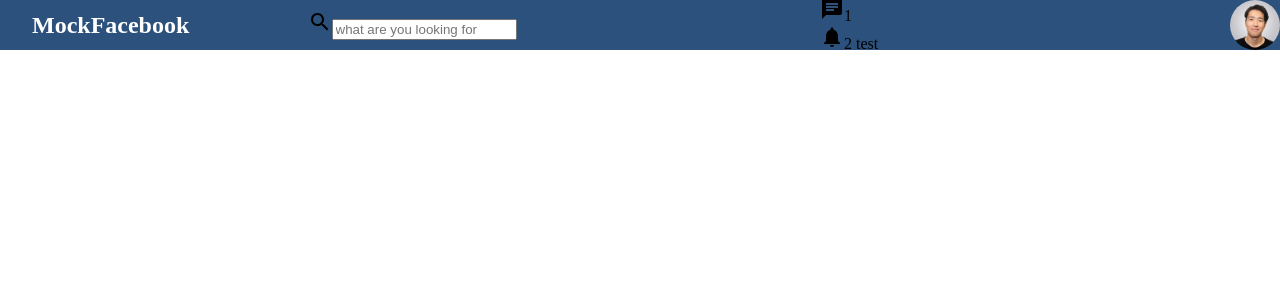
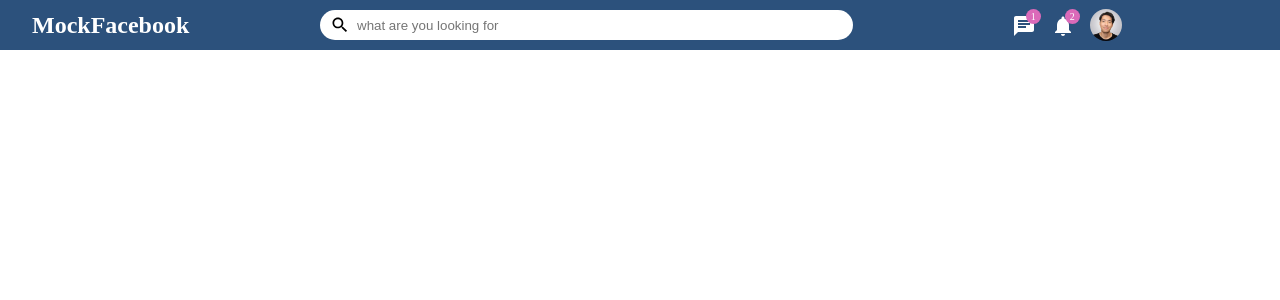
Before and after one commit to TomokiYoshizawa/MockFacebook-client, a React (Vite) app: page / in a window 1280 px wide. Shown: the top 300 px of the page. Built offline with nearby package versions, Linux system fonts and the light colour scheme.

Commit message:
add more stylings on Topbar compoent

```diff
--- a/src/components/Topbar/Topbar.jsx
+++ b/src/components/Topbar/Topbar.jsx
@@ -14,7 +14,7 @@ function Topbar() {
           <span className="topbar__logo">MockFacebook</span>
         </div>
         <div className="topbar__box-center">
-          <div className="topbar__searchbar">
+          <div className="topbar__box-searchbar">
             <SearchIcon className="topbar__search-icon " />
             <input
               type="text"
@@ -24,14 +24,14 @@ function Topbar() {
           </div>
         </div>
         <div className="topbar__box-right">
+          <div className="topbar__icon-box">
             <div className="topbar__icon-item">
               <ChatIcon className="topbar__icon-logo" />
-            <span className="topbar__icon-number">1</span>
+              <span className="topbar__icon-badge">1</span>
             </div>
             <div className="topbar__icon-item">
               <NotificationsIcon className="topbar__icon-logo" />
-            <span className="topbar__icon-number">2 test</span>
-          </div>
+              <span className="topbar__icon-badge">2</span>
             </div>
             <img
               src="../../../public/assets/person/Tomoki's-profile.jpg"
@@ -40,6 +40,8 @@ function Topbar() {
             />
           </div>
         </div>
+      </div>
+    </div>
   );
 }
 
--- a/src/components/Topbar/Topbar.scss
+++ b/src/components/Topbar/Topbar.scss
@@ -5,6 +5,8 @@
 .topbar {
   &__container {
     background-color: $colour-mockFacebook-primary;
+    padding: 10px;
+    @include tablet {
       height: 50px;
       width: 100%;
       display: flex;
@@ -12,9 +14,15 @@
       position: sticky;
       top: 0;
       z-index: 100;
+      padding: 0;
+    }
   }
   &__box-left {
     flex: 3;
+    text-align: center;
+    @include tablet {
+      text-align: left;
+    }
   }
   &__logo {
     font-size: 24px;
@@ -22,15 +30,67 @@
     font-weight: bold;
     margin-left: 32px;
   }
+
   &__box-center {
     flex: 5;
   }
+  &__box-searchbar {
+    width: 100%;
+    height: 30px;
+    margin: 0;
+    display: flex;
+    align-items: center;
+    border-radius: 25px;
+    background-color: $colour-mockFacebook-primary-background;
+  }
+  &__search-icon {
+    font-size: 20px !important;
+    margin-left: 10px;
+    margin-right: 5px;
+  }
+  &__search-input {
+    border: none;
+    width: 80%;
+  }
+  &__search-input:focus {
+    outline: none;
+  }
   &__box-right {
     flex: 4;
+    display: flex;
+    align-items: center;
+    justify-content: space-around;
+    color: $colour-mockFacebook-primary-background;
   }
+  &__icon-box {
+    display: flex;
+  }
+  &__icon-item {
+    position: relative;
+    margin-top: 5px;
+    margin-right: 15px;
+    cursor: pointer;
+  }
+  &__icon-badge {
+    display: flex;
+    align-items: center;
+    justify-content: center;
+    position: absolute;
+    top: -5px;
+    right: -5px;
+    width: 15px;
+    height: 15px;
+    border-radius: 50%;
+    font-size: 10px;
+    background-color: $colour-mockFacebook-notification;
+    color: $colour-mockFacebook-primary-background;
+  }
+
   &__profile-image {
-    height: 50px;
-    width: 50px;
+    height: 32px;
+    width: 32px;
     border-radius: 50%;
+    cursor: pointer;
+    object-fit: cover;
   }
 }
--- a/src/styles/partials/_colors.scss
+++ b/src/styles/partials/_colors.scss
@@ -1 +1,4 @@
 $colour-mockFacebook-primary: #2c517c;
+$colour-mockFacebook-primary-background: white;
+
+$colour-mockFacebook-notification: #db6ab9;
```
Lines whose indentation alone changed are shown as unchanged.
